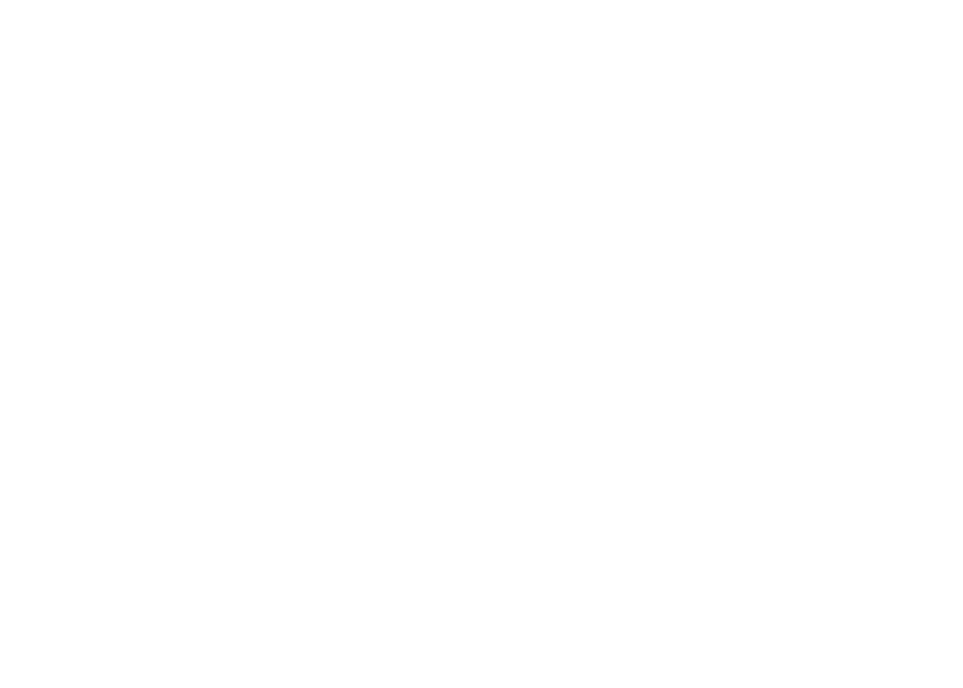
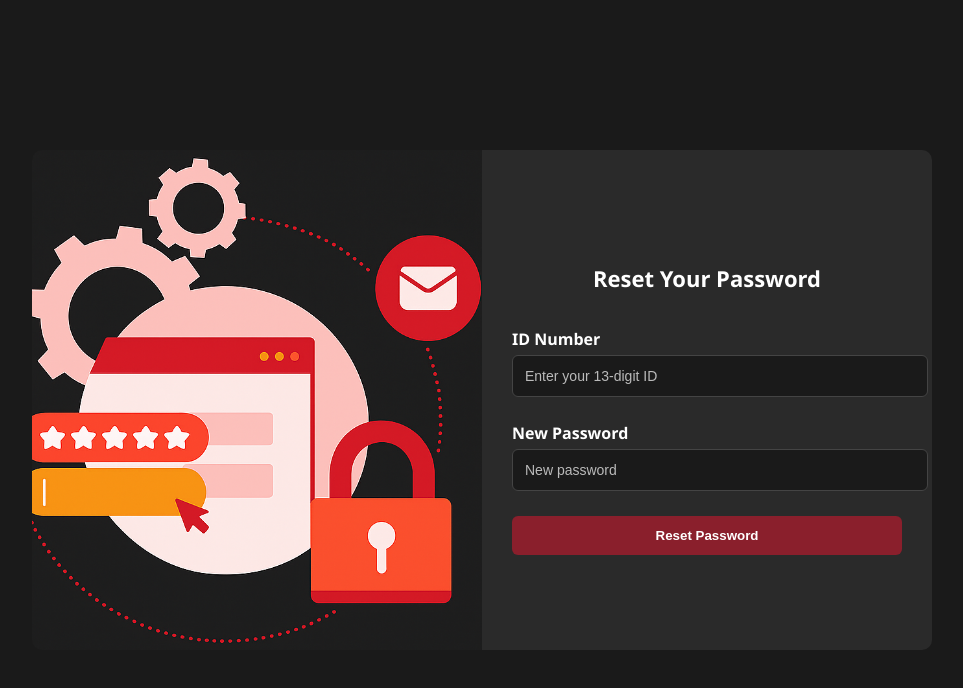
Before and after one commit to R-B-Devs/FinTech, a React (Create React App) app in the folder client/: page /reset-password in a window 1280 px wide. Before the commit this address had no page. Shown: the top 688 px of the page, without its empty margins (158-1121 px from the left). Built offline with nearby package versions, Linux system fonts and the light colour scheme; the HTML template or start-up script is replaced by a standard one.

Commit message:
Added the reset password page"

```diff
--- a/client/src/App.js
+++ b/client/src/App.js
@@ -6,6 +6,7 @@ import LandingPage from "./pages/LandingPage";
 import LoginPage from "./pages/LoginPage";
 import DemoPage from "./pages/DemoPage";
 import ForgotPassword from "./pages/ForgotPassword.jsx";
+import ResetPassword from "./pages/ResetPassword";
 
 function App() {
   return (
@@ -15,6 +16,8 @@ function App() {
         <Route path="/login" element={<LoginPage />} />
         <Route path="/demo" element={<DemoPage />} />
         <Route path="/forgot-password" element={<ForgotPassword />} />
+        <Route path="/reset-password" element={<ResetPassword />} />
+
       </Routes>
     </Router>
   );
--- a/client/src/pages/ForgotPassword.jsx
+++ b/client/src/pages/ForgotPassword.jsx
@@ -10,7 +10,7 @@ const ForgotPassword = () => {
   const handleSubmit = (e) => {
     e.preventDefault();
     alert(`Password reset link sent to: ${email}`);
-    navigate('/login');
+    navigate('/reset-password'); // Navigate to ResetPassword page
   };
 
   return (
@@ -58,7 +58,6 @@ const styles = {
     maxWidth: '1000px',
     backgroundColor: '#000000',
     borderRadius: '12px',
-    // Removed boxShadow here to eliminate glow effect
   },
   left: {
     flex: 1,
--- /dev/null
+++ b/client/src/pages/ResetPassword.js
@@ -0,0 +1,85 @@
+import React, { useState } from "react";
+import { useNavigate } from "react-router-dom";
+import "../styles/ResetPassword.css";
+import ResetImage from "../assets/Reset.png"; // rename your image accordingly and put in /assets
+
+const ResetPassword = () => {
+  const [userId, setUserId] = useState("");
+  const [password, setPassword] = useState("");
+  const [strength, setStrength] = useState("");
+  const [idError, setIdError] = useState("");
+  const navigate = useNavigate();
+
+  const validateId = (val) => {
+    setUserId(val);
+    if (val.length !== 13 || !/^\d+$/.test(val)) {
+      setIdError("ID must be exactly 13 digits.");
+    } else {
+      setIdError("");
+    }
+  };
+
+  const validatePassword = (pwd) => {
+    setPassword(pwd);
+    const hasNumber = /\d/.test(pwd);
+    const hasSymbol = /[@!#&*_]/.test(pwd);
+    const hasUpper = /[A-Z]/.test(pwd);
+    const hasLower = /[a-z]/.test(pwd);
+
+    if (pwd.length >= 8 && hasNumber && hasSymbol && hasUpper && hasLower) {
+      setStrength("Strong");
+    } else {
+      setStrength("Weak");
+    }
+  };
+
+  const handleReset = (e) => {
+    e.preventDefault();
+    if (idError || strength !== "Strong") {
+      alert("Please fix the issues before submitting.");
+      return;
+    }
+    alert("Password reset successfully!");
+    navigate("/login");
+  };
+
+  return (
+    <div className="reset-wrapper">
+      <div className="image-section">
+        <img src={ResetImage} alt="Reset Illustration" />
+      </div>
+      <div className="reset-box">
+        <h2>Reset Your Password</h2>
+        <form onSubmit={handleReset}>
+          <label>ID Number</label>
+          <input
+            type="text"
+            value={userId}
+            onChange={(e) => validateId(e.target.value)}
+            placeholder="Enter your 13-digit ID"
+            required
+          />
+          {idError && <small style={{ color: "red" }}>{idError}</small>}
+
+          <label>New Password</label>
+          <input
+            type="password"
+            value={password}
+            onChange={(e) => validatePassword(e.target.value)}
+            placeholder="New password"
+            required
+          />
+          {strength && (
+            <small style={{ color: strength === "Strong" ? "green" : "orange" }}>
+              Password strength: {strength}
+            </small>
+          )}
+
+          <button type="submit">Reset Password</button>
+        </form>
+      </div>
+    </div>
+  );
+};
+
+export default ResetPassword;
--- /dev/null
+++ b/client/src/styles/ResetPassword.css
@@ -0,0 +1,100 @@
+body {
+  margin: 0;
+  font-family: 'Segoe UI', sans-serif;
+  background-color: #1a1a1a;
+  color: #fff;
+}
+
+.reset-wrapper {
+  display: flex;
+  justify-content: center;
+  align-items: center;
+  gap: 0;
+  height: 100vh;
+  padding: 0 40px;
+  background-color: #1a1a1a;
+  flex-wrap: wrap;
+}
+
+.image-section {
+  height: 500px;
+  margin: 0;
+  padding: 0;
+}
+
+.image-section img {
+  height: 100%;
+  width: 450px; /* increased width */
+  object-fit: cover;
+  border-radius: 10px 0 0 10px;
+}
+
+.reset-box {
+  background-color: #2a2a2a;
+  color: #fff;
+  padding: 40px 30px;
+  border-radius: 0 10px 10px 0;
+  width: 450px; /* increased width */
+  height: 500px;
+  box-sizing: border-box;
+  display: flex;
+  flex-direction: column;
+  justify-content: center;
+}
+
+.reset-box h2 {
+  margin-bottom: 20px;
+  font-size: 22px;
+  color: #fff;
+  text-align: center;
+}
+
+.reset-box label {
+  display: block;
+  margin: 15px 0 5px;
+  font-weight: bold;
+}
+
+.reset-box input {
+  width: 100%;
+  padding: 12px;
+  margin-bottom: 10px;
+  border: 1px solid #444;
+  border-radius: 6px;
+  font-size: 14px;
+  background-color: #1a1a1a;
+  color: #fff;
+}
+
+.reset-box input::placeholder {
+  color: #bbb;
+}
+
+.reset-box input:focus {
+  outline: none;
+  border-color: #4caf50;
+}
+
+.reset-box button {
+  width: 100%;
+  padding: 12px;
+  background-color: #8A1F2C;
+  color: white;
+  border: none;
+  border-radius: 6px;
+  font-weight: bold;
+  cursor: pointer;
+  margin-top: 15px;
+  transition: background 0.3s ease;
+}
+
+.reset-box button:hover {
+  background-color: #43a047;
+}
+
+.reset-box small {
+  display: block;
+  margin-top: -8px;
+  margin-bottom: 10px;
+  color: #ff5252;
+}
```
Also changed, not shown: client/src/assets/Reset.png (added).
